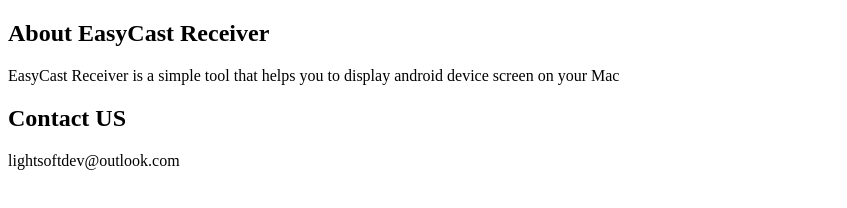
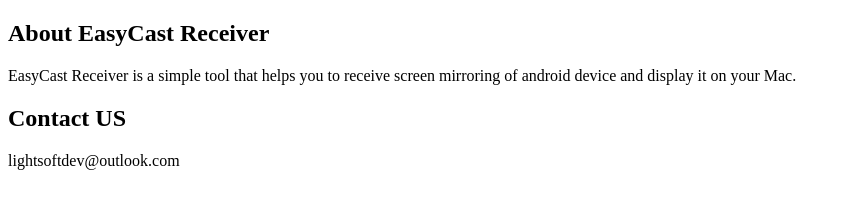
Before and after one commit to lightsoftdev/lightsoftdev.github.io, a plain HTML site: page easycast-receiver.html in a window 1280 px wide. Shown: the whole page, without its empty margins (0-847 px from the left). Drawn offline with Linux system fonts and the light colour scheme.

Commit message:
Update easycast-receiver.html

```diff
--- a/easycast-receiver.html
+++ b/easycast-receiver.html
@@ -7,7 +7,8 @@
 <body>
 
 <h2>About EasyCast Receiver</h2>
-<p>EasyCast Receiver is a simple tool that helps you to display android device screen on your Mac</p>
+<p>EasyCast Receiver is a simple tool that helps you to receive screen mirroring of android device and display it on your Mac.
+</p>
 
 <h2>Contact US</h2>
 <p>lightsoftdev@outlook.com</p>
```
